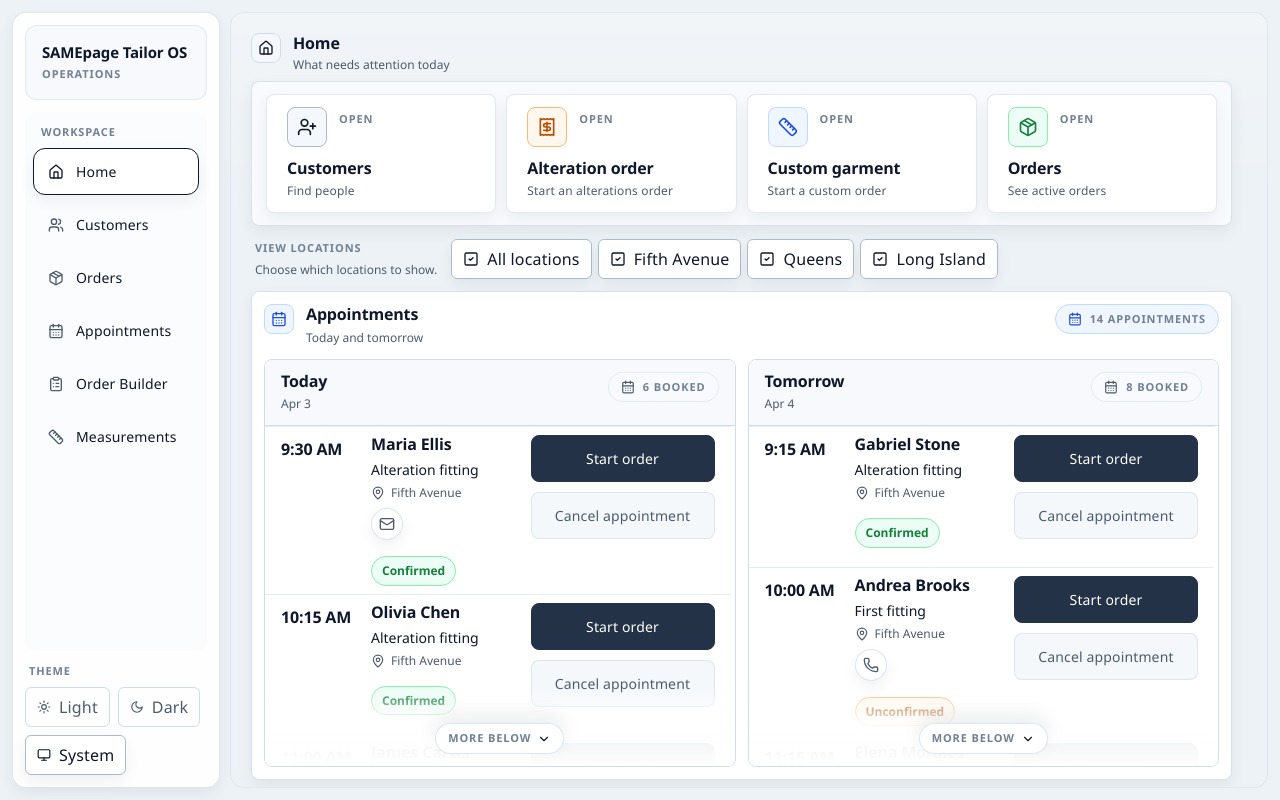
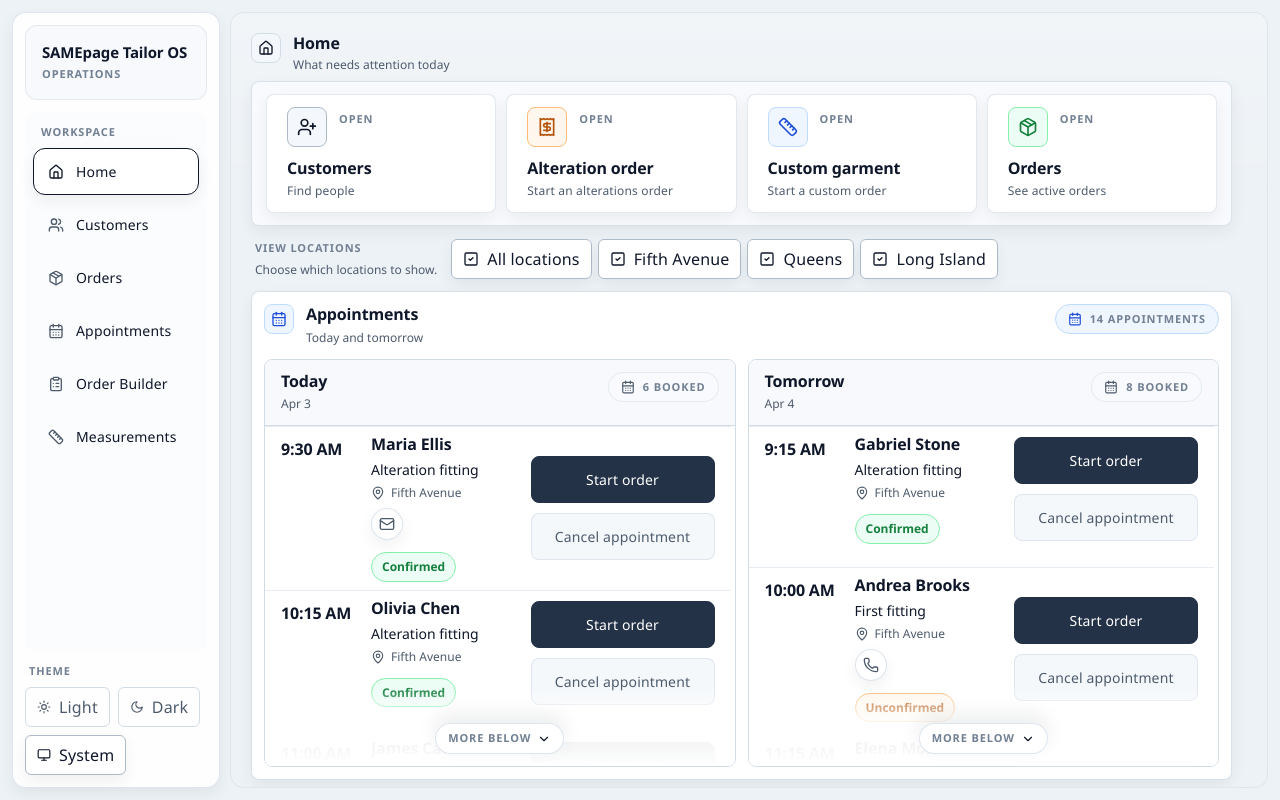
Before and after one commit to EvilHidden/maximus-prototype, a React (Vite) app: page / in a window 1280 px wide. Built offline with nearby package versions, Linux system fonts and the light colour scheme.

Commit message:
Refine home tablet appointment row alignment

```diff
--- a/src/index.css
+++ b/src/index.css
@@ -485,24 +485,26 @@ textarea:focus-visible {
   .app-home-schedule-row {
     grid-template-columns: 84px minmax(0, 1fr) 88px 252px;
     align-items: start;
-    gap: 0.85rem 0.75rem;
+    gap: 0.95rem 0.9rem;
   }
 
   .app-home-schedule-row__status {
     grid-column: auto;
     min-width: 0;
-    padding-top: 1.6rem;
-    align-self: start;
+    padding-top: 0;
+    align-self: center;
+    align-items: center;
   }
 
   .app-home-schedule-row__actions {
-    grid-template-columns: minmax(0, 0.9fr) minmax(0, 1.35fr);
-    gap: 0.9rem;
+    grid-template-columns: minmax(0, 0.95fr) minmax(0, 1.45fr);
+    gap: 1rem;
+    align-self: center;
   }
 
   .app-home-schedule-row__action-button {
     min-height: 2.375rem;
-    padding-inline: 0.8125rem;
+    padding-inline: 0.9rem;
     font-size: 0.79rem;
   }
 
@@ -737,13 +739,14 @@ textarea:focus-visible {
 
   .app-home-schedule-row__status {
     grid-column: 2 / 3;
-    padding-top: 0.25rem;
+    padding-top: 0;
+    align-self: center;
   }
 
   .app-home-schedule-row__actions {
     grid-column: 3 / 4;
     grid-row: 1 / span 2;
-    align-self: start;
+    align-self: center;
   }
 
   .app-home-schedule-row__action-button {
```
